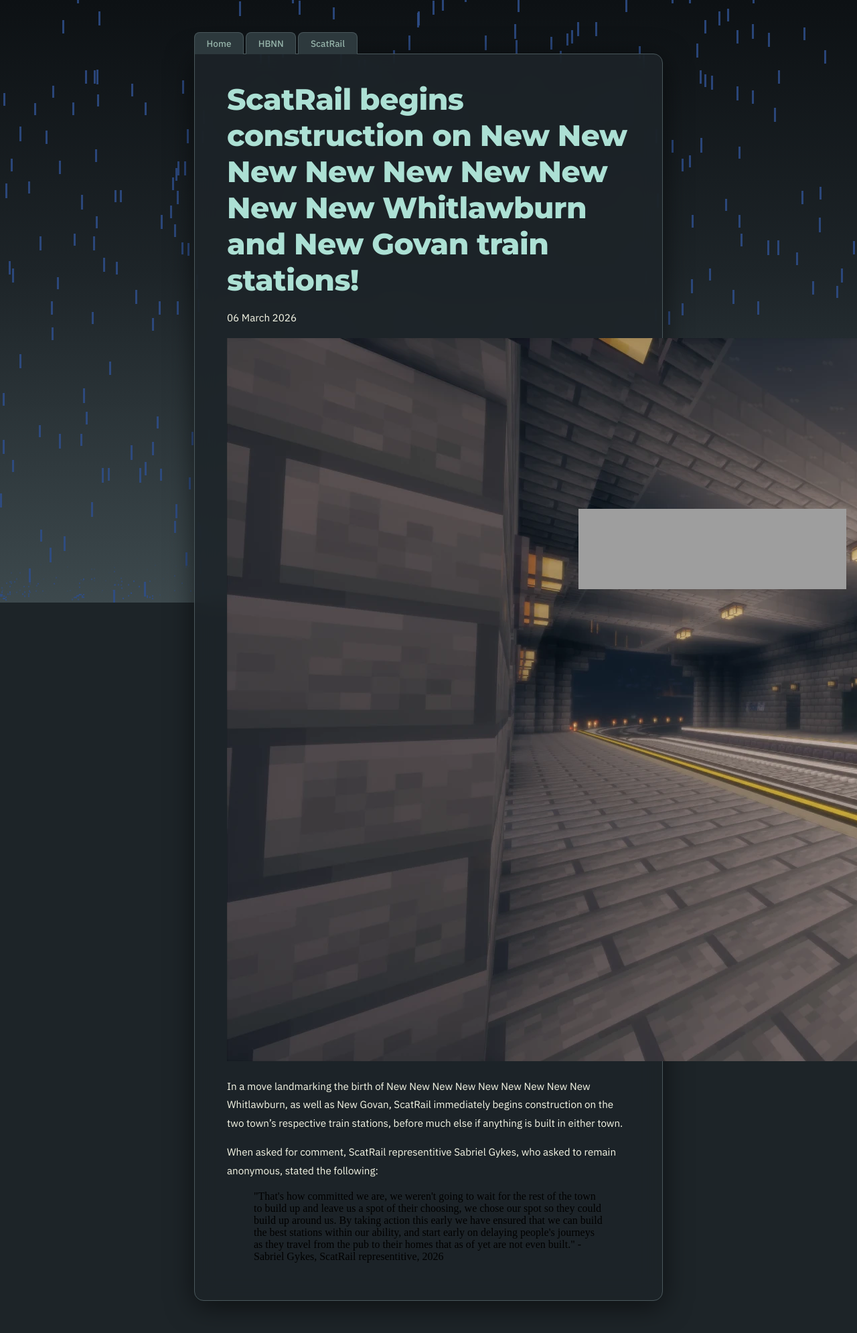
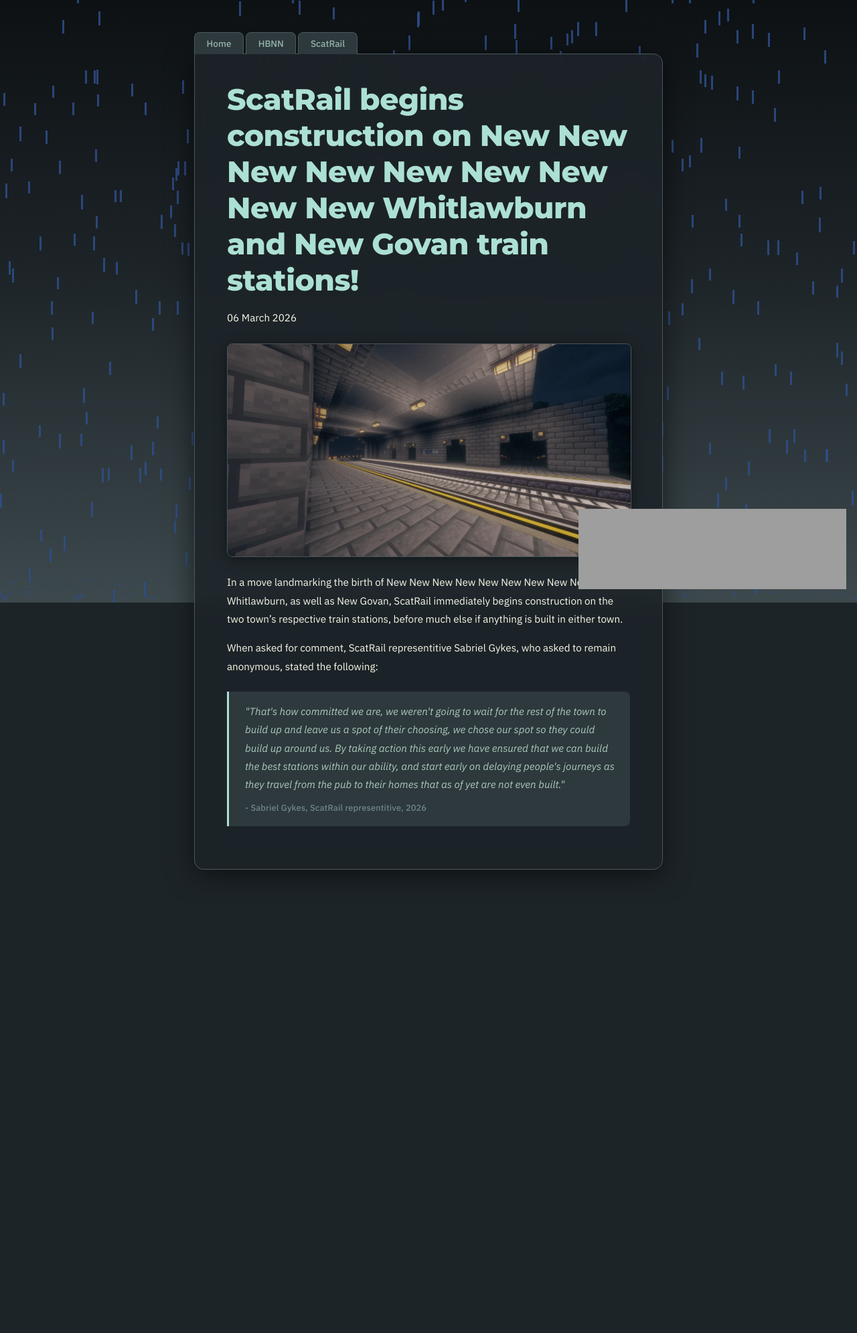
Before and after one commit to sykesgabri/hbsmp-lp, a Jekyll site: the page built from _posts/2026-03-06-scatrail-begins-construction-on-nnnnnnnnnw-and-new-govan-train-stations.md, in a window 1280 px wide. Shown: the whole page at 67% size. Built offline with Jekyll 4.4.1, drawn with Linux system fonts in a browser that asks for light colours; nearby versions of some CDN libraries; after the commit the page ends 1347 px from its top, so only the background shows below that; grey boxes are pictures that could not be loaded.

Commit message:
Fix styling issues on blog and railmap

```diff
--- a/assets/css/style.css
+++ b/assets/css/style.css
@@ -132,6 +132,45 @@ h2 {
     width: 75%;
 }
 
+.content img:not(.rail-logo) {
+    display: block;
+    max-width: 100%;
+    margin: 1.5rem auto;
+    border-radius: 8px;
+    border: 1px solid var(--eg-surface2);
+    box-shadow: 0 4px 20px rgba(0, 0, 0, 0.45);
+}
+
+/* --- Blockquotes ---------------------------------------------- */
+
+.content blockquote {
+    margin: 1.5rem 0;
+    padding: 1rem 1.25rem 1rem 1.5rem;
+    border-left: 3px solid var(--eg-skye);
+    background: var(--eg-surface0);
+    border-radius: 0 8px 8px 0;
+    font-family: "IBM Plex Sans", sans-serif;
+    font-size: 0.95rem;
+    font-style: italic;
+    line-height: 1.8;
+    color: var(--eg-subtext1);
+}
+
+.content blockquote p {
+    margin: 0;
+    color: var(--eg-subtext1);
+}
+
+.quote-attr {
+    display: block;
+    margin-top: 0.6rem;
+    font-style: normal;
+    font-size: 0.8rem;
+    font-weight: 500;
+    color: var(--eg-overlay1);
+    letter-spacing: 0.01em;
+}
+
 /* ─── Paragraphs ─────────────────────────────────────────────────── */
 .content p {
     font-family: "IBM Plex Sans", sans-serif;
@@ -237,11 +276,12 @@ h2 {
 
 /* --- iframes ---------------------------------------------------- */
 .railmap {
-    border: 0;
     display: block;
-    width: 95%;
-    margin: auto;
+    width: 100%;
     aspect-ratio: 2 / 1;
+    border: 1px solid var(--eg-surface2);
+    border-radius: 8px;
+    box-shadow: 0 4px 20px rgba(0, 0, 0, 0.45);
 }
 
 /* ─── Responsive ─────────────────────────────────────────────────── */
@@ -263,6 +303,6 @@ h2 {
         font-size: 2rem;
     }
     .railmap {
-        aspect-ratio: 1 / 2;
+        aspect-ratio: 1 / 1;
     }
 }
```
